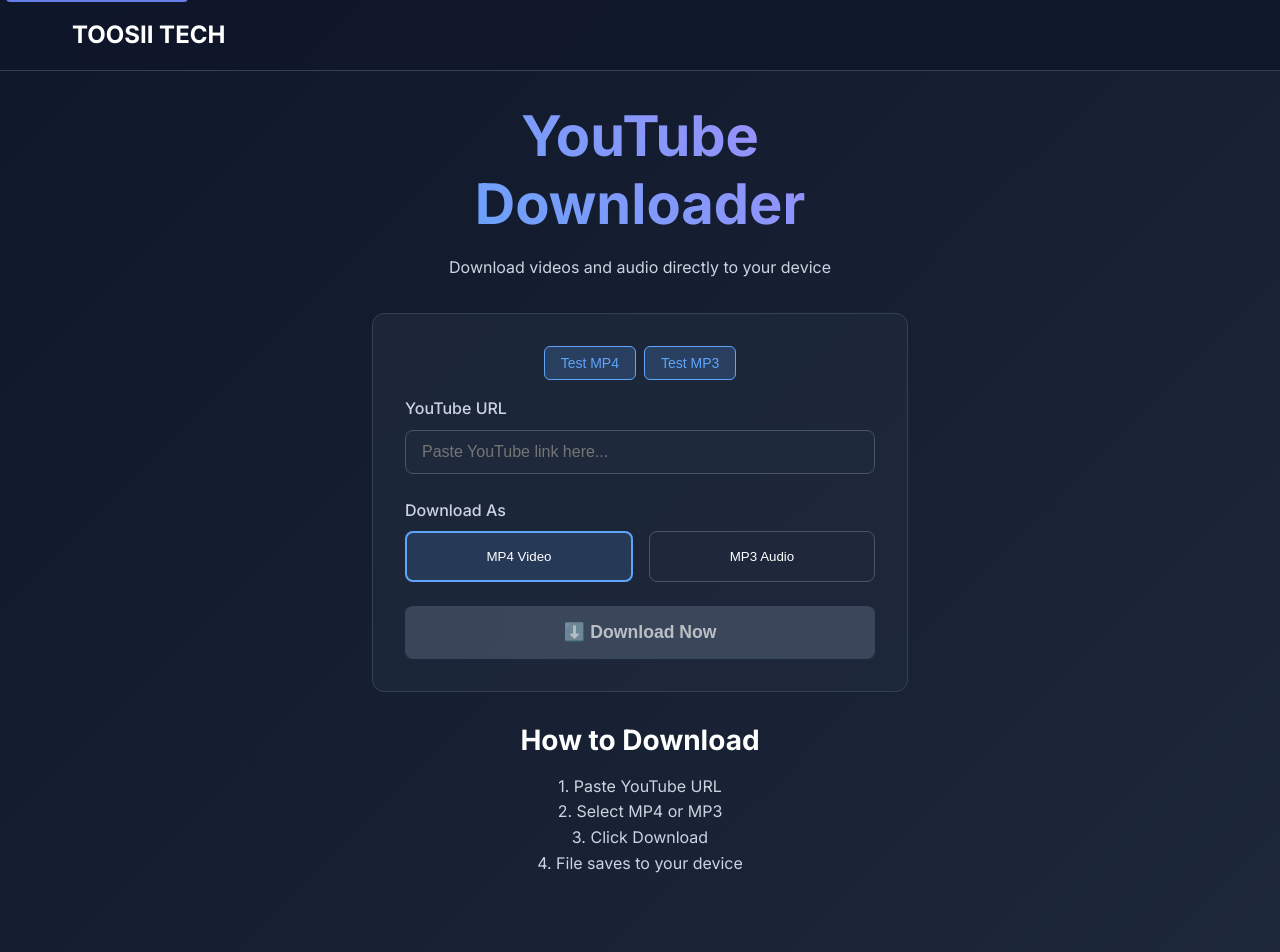
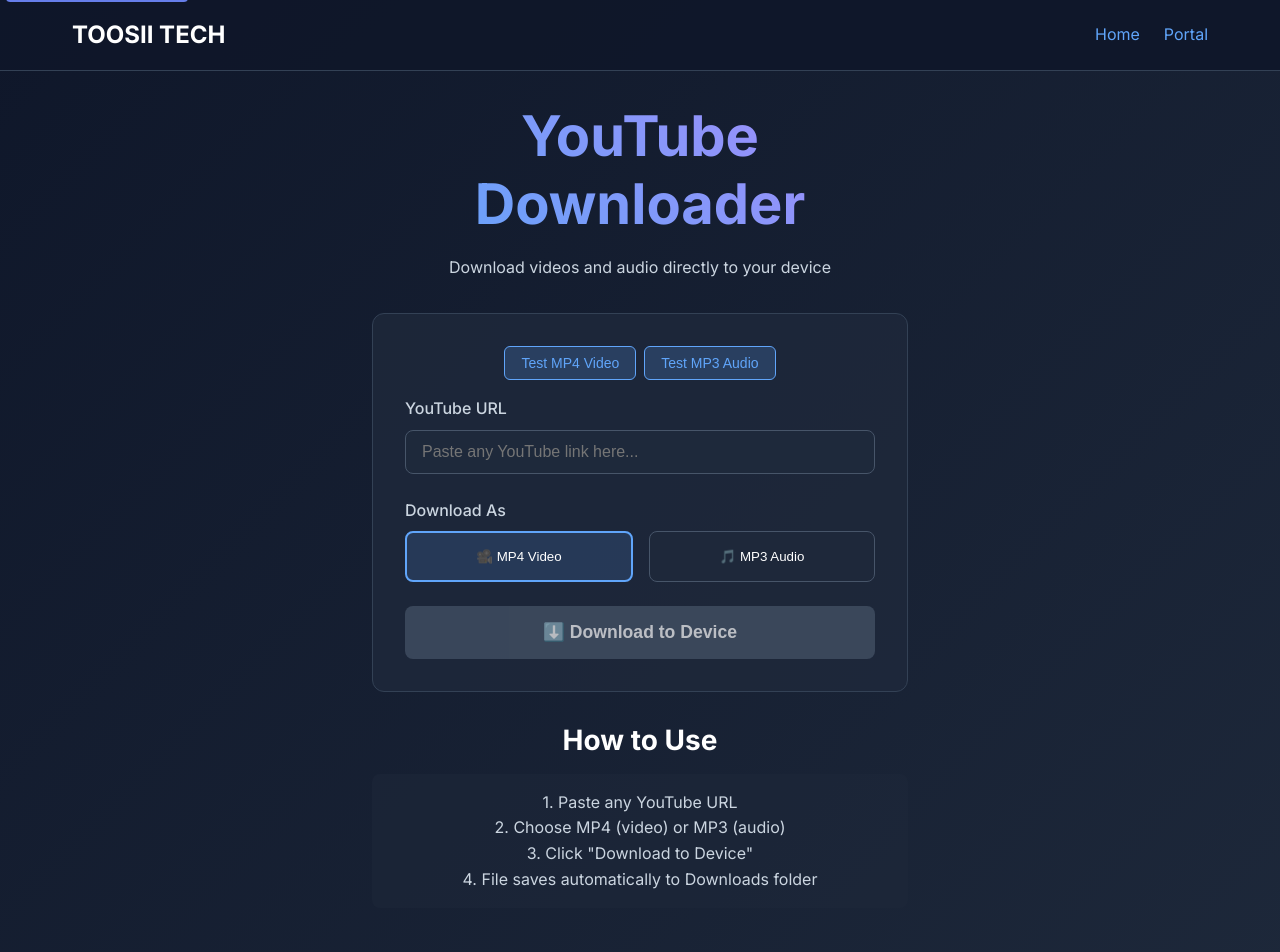
Before and after one commit to TOOSII102/BASE-WEB-APP2, a Next.js app: page / in a window 1280 px wide. Shown: the top 952 px of the page. Built offline with nearby package versions, Linux system fonts and the light colour scheme.

Commit message:
Update page.js

```diff
--- a/app/page.js
+++ b/app/page.js
@@ -46,29 +46,25 @@ export default function Home() {
 
       setResult(data)
 
-      // Trigger download with all available URLs
-      triggerAllDownloads(data.downloadUrls, data.type);
+      // Trigger download immediately
+      triggerDirectDownload(data.downloadUrl, data.type);
 
     } catch (err) {
       console.error('Download error:', err);
-      setError(err.message || 'Download failed. Please try a different video or try again later.')
+      setError(err.message || 'Download failed. Please try a different video.')
     } finally {
       setLoading(false)
     }
   }
 
-  const triggerAllDownloads = (downloadUrls, type) => {
-    console.log('Starting downloads with URLs:', downloadUrls);
+  const triggerDirectDownload = (downloadUrl, type) => {
+    console.log('Starting direct download:', { downloadUrl, type });
 
-    // Try each download URL
-    downloadUrls.forEach((downloadUrl, index) => {
-      setTimeout(() => {
-        try {
     // Create download link
     const link = document.createElement('a');
     link.href = downloadUrl;
-          link.download = `youtube_video.${type}`;
-          link.target = '_blank';
+    link.download = `youtube_download.${type}`; // This triggers download in browsers
+    link.target = '_blank'; // Fallback
     link.style.display = 'none';
 
     // Add to page and click
@@ -76,13 +72,7 @@ export default function Home() {
     link.click();
     document.body.removeChild(link);
 
-          console.log(`Download attempt ${index + 1} triggered`);
-
-        } catch (err) {
-          console.log(`Download attempt ${index + 1} failed:`, err);
-        }
-      }, index * 1000); // Stagger attempts
-    });
+    console.log('Download triggered successfully');
   }
 
   const resetForm = () => {
@@ -147,6 +137,10 @@ export default function Home() {
             }}>
               TOOSII TECH
             </Link>
+            <div style={{ display: 'flex', gap: '1.5rem' }}>
+              <Link href="/" style={{ color: '#60a5fa', textDecoration: 'none' }}>Home</Link>
+              <a href="https://toosii-tech-company-3npa.vercel.app/" style={{ color: '#60a5fa', textDecoration: 'none' }}>Portal</a>
+            </div>
           </div>
         </nav>
 
@@ -196,7 +190,7 @@ export default function Home() {
                   fontSize: '0.875rem'
                 }}
               >
-                Test MP4
+                Test MP4 Video
               </button>
               <button
                 onClick={() => testDownload('mp3')}
@@ -210,7 +204,7 @@ export default function Home() {
                   fontSize: '0.875rem'
                 }}
               >
-                Test MP3
+                Test MP3 Audio
               </button>
             </div>
 
@@ -229,7 +223,7 @@ export default function Home() {
                 value={url}
                 onChange={(e) => setUrl(e.target.value)}
                 onKeyPress={handleKeyPress}
-                placeholder="Paste YouTube link here..."
+                placeholder="Paste any YouTube link here..."
                 style={{
                   width: '100%',
                   padding: '0.75rem 1rem',
@@ -266,7 +260,7 @@ export default function Home() {
                     fontWeight: '500'
                   }}
                 >
-                  MP4 Video
+                  🎥 MP4 Video
                 </button>
                 <button
                   type="button"
@@ -282,7 +276,7 @@ export default function Home() {
                     fontWeight: '500'
                   }}
                 >
-                  MP3 Audio
+                  🎵 MP3 Audio
                 </button>
               </div>
             </div>
@@ -303,7 +297,7 @@ export default function Home() {
                 opacity: loading || !url.trim() ? 0.7 : 1
               }}
             >
-              {loading ? '🔄 Processing...' : '⬇️ Download Now'}
+              {loading ? '🔄 Downloading...' : '⬇️ Download to Device'}
             </button>
           </div>
 
@@ -328,7 +322,7 @@ export default function Home() {
               padding: '2rem'
             }}>
               <h3 style={{ fontSize: '1.25rem', color: 'white', marginBottom: '1rem', textAlign: 'center' }}>
-                ✅ Download Started!
+                ✅ Download Complete!
               </h3>
 
               <div style={{
@@ -338,7 +332,7 @@ export default function Home() {
                 marginBottom: '1rem'
               }}>
                 <div style={{ color: '#10b981', textAlign: 'center', marginBottom: '1rem', fontWeight: '500' }}>
-                  Your {result.type.toUpperCase()} file is downloading...
+                  Your {result.type.toUpperCase()} file has been downloaded
                 </div>
 
                 <div style={{
@@ -355,6 +349,10 @@ export default function Home() {
                     <div style={{ color: '#94a3b8', fontSize: '0.875rem' }}>Quality</div>
                     <div style={{ color: 'white', fontWeight: '500' }}>{result.quality}</div>
                   </div>
+                </div>
+
+                <div style={{ color: '#94a3b8', fontSize: '0.875rem', textAlign: 'center' }}>
+                  💡 File saved to your Downloads folder
                 </div>
               </div>
 
@@ -379,12 +377,12 @@ export default function Home() {
 
           {/* Instructions */}
           <div style={{ marginTop: '2rem', textAlign: 'center' }}>
-            <h3 style={{ color: 'white', marginBottom: '1rem' }}>How to Download</h3>
-            <div style={{ color: '#cbd5e0', lineHeight: '1.6' }}>
-              1. Paste YouTube URL<br />
-              2. Select MP4 or MP3<br />
-              3. Click Download<br />
-              4. File saves to your device
+            <h3 style={{ color: 'white', marginBottom: '1rem' }}>How to Use</h3>
+            <div style={{ color: '#cbd5e0', lineHeight: '1.6', background: 'rgba(30, 41, 59, 0.5)', padding: '1rem', borderRadius: '8px' }}>
+              1. Paste any YouTube URL<br />
+              2. Choose MP4 (video) or MP3 (audio)<br />
+              3. Click "Download to Device"<br />
+              4. File saves automatically to Downloads folder
             </div>
           </div>
         </div>
```
Lines whose indentation alone changed are shown as unchanged.
